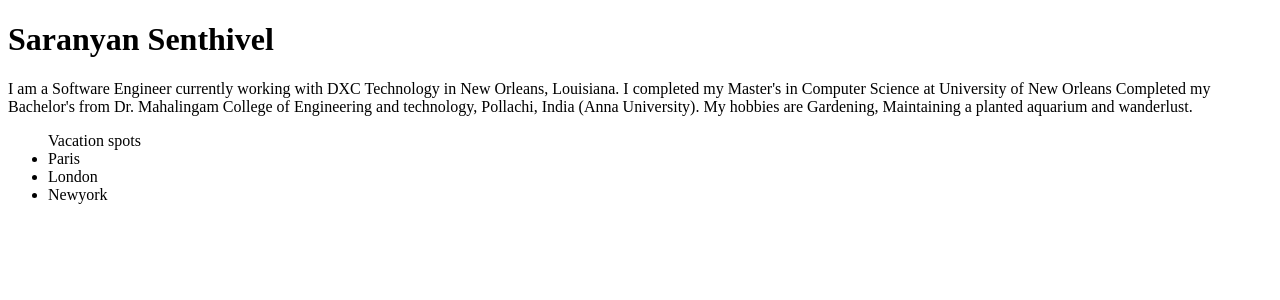
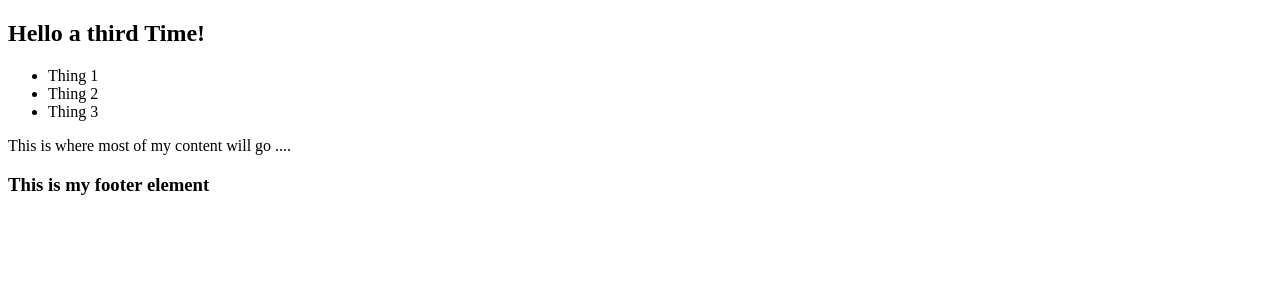
Before and after one commit to userforbidden/reactpractice, a React (Create React App) app in the folder todo-list/: page / in a window 1280 px wide. Shown: the top 300 px of the page. Built offline with nearby package versions, Linux system fonts and the light colour scheme.

Commit message:
Parent/child component 10. completed

```diff
--- /dev/null
+++ b/todo-list/src/components/App.js
@@ -0,0 +1,16 @@
+import React from 'react'
+import Footer from "./Footer"
+import Header from "./Header"
+import MainContent from "./MainContent"
+
+function App(){
+    return (
+        <div>
+            <Header />
+            <MainContent />
+            <Footer />
+        </div>
+    )
+}
+
+export default App
--- /dev/null
+++ b/todo-list/src/components/Footer.js
@@ -0,0 +1,10 @@
+import React from "react"
+
+function Footer(){
+    return (
+        <footer>
+            <h3>This is my footer element</h3>
+        </footer>
+    )
+}
+export default Footer
--- /dev/null
+++ b/todo-list/src/components/Header.js
@@ -0,0 +1,15 @@
+import React from "react";
+
+function Header(){
+    return (
+        <nav>
+            <h1>Hello a third Time!</h1>
+            <ul>
+                <li>Thing 1</li>
+                <li>Thing 2</li>
+                <li>Thing 3</li>
+            </ul>
+        </nav>
+    )
+}
+export default Header
--- /dev/null
+++ b/todo-list/src/components/MainContent.js
@@ -0,0 +1,10 @@
+import React from "react";
+
+function MainContent(){
+    return (
+        <main>
+            <p>This is where most of my content will go ....</p>
+        </main>
+    )
+}
+export default MainContent
--- a/todo-list/src/index.js
+++ b/todo-list/src/index.js
@@ -1,9 +1,9 @@
 import React from 'react';
 import ReactDOM from 'react-dom';
 
-import MyInfo from "./components/MyInfo"
+import App from "./components/App"
 
 ReactDOM.render(
-    <MyInfo/>,
+    <App/>,
     document.getElementById("root")
     )
```
